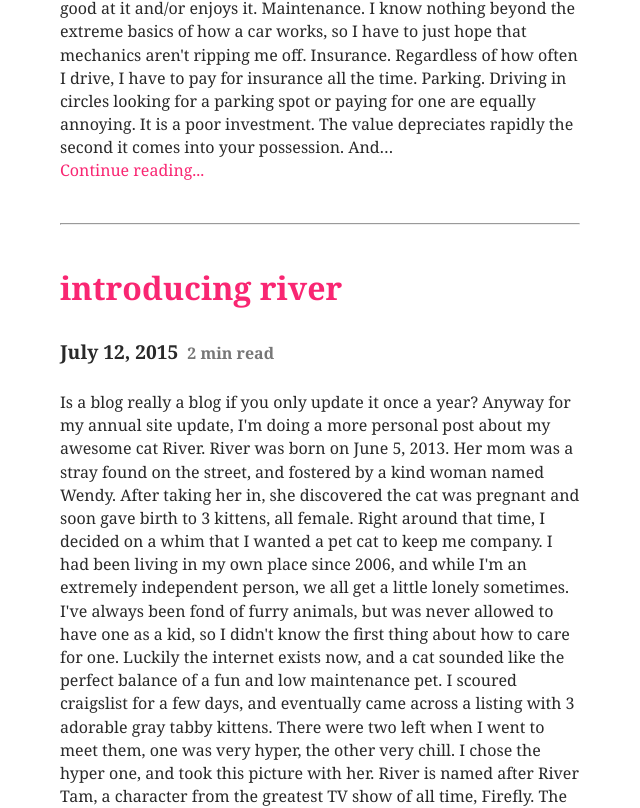
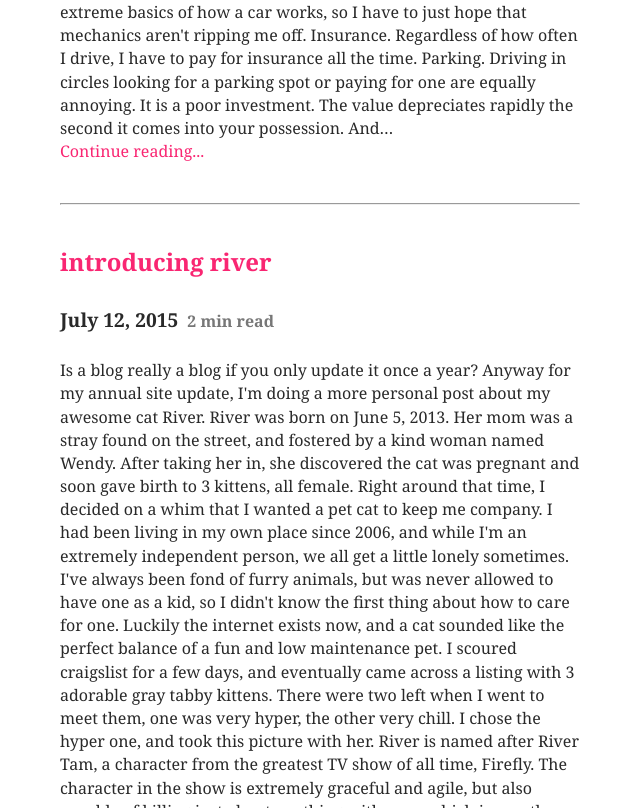
Before and after one commit to mikeygee/mikeygee.github.com, a Gatsby site: page / in a window 1280 px wide. Shown: the part 4372-5180 px from the top of the page, without its empty margins (0-640 px from the left). Built offline with nearby package versions, Linux system fonts and the light colour scheme; Gatsby itself is replaced by a stand-in of ours.

Commit message:
shared blog components

```diff
--- a/src/components/index.js
+++ b/src/components/index.js
@@ -2,7 +2,7 @@ import React from 'react'
 import styled from 'styled-components';
 import { Link } from 'gatsby';
 
-import { colors, breakpoints } from '../styles';
+import { colors, breakpoints, fonts } from '../styles';
 
 const StyledHomeLogo = styled.a`
     border: 2px solid;
@@ -78,7 +78,6 @@ class NavLink extends React.Component {
             e.preventDefault();
             const target = document.querySelector(`#${to}`);
             target.scrollIntoView({ behavior: 'smooth'});
-            setTimeout(() => target.focus(), 1500);
         }
     }
     render() {
@@ -106,6 +105,104 @@ export const Nav = ({ type, isRoot }) => {
     );
 };
 
+const StyledPost = styled.div`
+    line-height: 1.45;
+    margin-bottom: 40px;
+    h2 { font-size: 1.5em; }
+    h4 { font-size: 1.2em; }
+    blockquote {
+        padding: 0 1em;
+        border-left: .25em solid ${colors.quoteBorder};
+    }
+    small {
+        color: ${colors.textSecondary};
+        margin-left: 4px;
+    }
+    pre {
+        overflow: hidden;
+    }
+    code {
+        white-space: pre-wrap;
+    }
+    iframe[src*=youtube] {
+        width: 100%;
+        height: 57vw;
+        max-height: 383px;
+    }
+`;
+
+const Separator = styled.hr`
+    margin: 40px 0;
+`;
+
+export const BlogContainer = styled.section`
+    margin: 0 auto;
+    max-width: 680px;
+    font-family: ${fonts.serif};
+    a {
+        color: ${colors.link};
+        text-decoration: none;
+        &:hover {
+            text-decoration: underline;
+        }
+    }
+`;
+
+export const PostContainer = styled(BlogContainer)`
+    margin: 65px auto 20px;
+    max-width: 720px;
+    padding: 0 20px;
+`;
+
+export const Post = ({ fields = {}, excerpt, timeToRead, frontmatter = {}, isPreview, html }) => {
+    const title = isPreview ? (
+        <Link to={fields.slug}>{frontmatter.title}</Link>
+    ) : frontmatter.title;
+    const postFooter = isPreview ? (
+        <div>
+            { timeToRead > 1 ? (
+                <Link to={fields.slug}>Continue reading...</Link>
+            ) : null }
+            <Separator />
+        </div>
+    ) : null;
+    const content = isPreview ? excerpt : html;
+    return (
+        <StyledPost>
+            <h2>{title}</h2>
+            <h4>{fields.longDate} <small>{timeToRead} min read</small></h4>
+            <div dangerouslySetInnerHTML={{__html: content}} />
+            {postFooter}
+        </StyledPost>
+    );
+};
+
+export const Archive = styled.section`
+    margin: 40px 0;
+    h2 {
+        font-family: ${fonts.monospace};
+        font-weight: normal;
+    }
+    ul {
+        margin: 0;
+        padding: 0;
+        > li {
+            display: flex;
+            flex-direction: row;
+            > div {
+                min-width: 110px;
+            }
+        }
+    }
+`;
+
+export const ArchivePost = ({ fields = {}, frontmatter = {} }) => (
+    <li>
+        <div>{fields.shortDate}</div>
+        <div><Link to={fields.slug}>{frontmatter.title}</Link></div>
+    </li>
+);
+
 export const Footer = () => (
     <footer>© 2020 Mikey Gee</footer>
 );
--- a/src/pages/blog.js
+++ /dev/null
@@ -1,191 +0,0 @@
-import React from 'react';
-import styled from 'styled-components';
-import { Helmet } from 'react-helmet';
-import { Link, graphql } from 'gatsby';
-
-import { colors, fonts, breakpoints, GlobalStyles } from '../styles';
-
-import {
-    NavLink,
-    Footer
-} from './index';
-
-import { HomeLogo } from '../components';
-
-const PREVIEW_LIMIT = 10;
-
-const Header = styled.header`
-    position: fixed;
-    top: 0;
-    width: 100%;
-    background-color: ${colors.bgInverse};
-    padding: 12px 20px;
-    > div {
-        margin: 0 auto;
-        max-width: 680px;
-        > span {
-            margin-right: 16px;
-        }
-    }
-`;
-
-export const Posts = styled.section`
-    margin: 65px auto 20px;
-    max-width: 720px;
-    padding: 0 20px;
-    font-family: ${fonts.serif};
-    a {
-        color: ${colors.link};
-        text-decoration: none;
-        &:hover {
-            text-decoration: underline;
-        }
-    }
-    pre {
-        overflow: hidden;
-    }
-    code {
-        white-space: pre-wrap;
-    }
-    iframe[src*=youtube] {
-        width: 100%;
-        height: 57vw;
-        max-height: 383px;
-    }
-    footer {
-        font-family: ${fonts.sansSerif};
-    }
-`;
-
-export const Archive = styled.section`
-    margin: 40px 0;
-    h2 {
-        font-family: ${fonts.monospace};
-        font-weight: normal;
-    }
-    ul {
-        margin: 0;
-        padding: 0;
-        > li {
-            display: flex;
-            flex-direction: row;
-            > div {
-                min-width: 110px;
-            }
-        }
-    }
-`;
-
-const Card = styled.div`
-    line-height: 1.45;
-    h2 { font-size: 2em; }
-    h4 { font-size: 1.2em; }
-    blockquote {
-        padding: 0 1em;
-        border-left: .25em solid ${colors.quoteBorder};
-    }
-    small {
-        color: ${colors.textSecondary};
-        margin-left: 4px;
-    }
-    margin-bottom: 40px;
-`;
-
-const Separator = styled.hr`
-    margin: 40px 0;
-`;
-
-export const BlogHeader = () => (
-    <Header>
-        <div>
-            <span><HomeLogo to="/"/></span>
-            <NavLink as="span">Blog</NavLink>
-        </div>
-    </Header>
-);
-
-export const Post = ({ fields = {}, excerpt, timeToRead, frontmatter = {}, isPreview, html }) => {
-    const title = isPreview ? (
-        <Link to={fields.slug}>{frontmatter.title}</Link>
-    ) : frontmatter.title;
-    const postFooter = isPreview ? (
-        <div>
-            { timeToRead > 1 ? (
-                <Link to={fields.slug}>Continue reading...</Link>
-            ) : null }
-            <Separator />
-        </div>
-    ) : null;
-    const content = isPreview ? excerpt : html;
-    return (
-        <Card>
-            <h2>{title}</h2>
-            <h4>{fields.longDate} <small>{timeToRead} min read</small></h4>
-            <div dangerouslySetInnerHTML={{__html: content}} />
-            {postFooter}
-        </Card>
-    );
-};
-
-export const ArchivePost = ({ fields = {}, frontmatter = {} }) => (
-    <li>
-        <div>{fields.shortDate}</div>
-        <div><Link to={fields.slug}>{frontmatter.title}</Link></div>
-    </li>
-);
-
-class Blog extends React.Component {
-    render() {
-        const { data } = this.props;
-        console.log(data);
-        const { edges } = data.allMarkdownRemark;
-        const postPreviews = [];
-        const archivePosts = [];
-        edges.forEach((edge = {}, i) => {
-            let node = edge.node;
-            archivePosts.push(<ArchivePost key={`archive${i}`} {...node} />);
-            if (i < PREVIEW_LIMIT) {
-                postPreviews.push(<Post key={`post${i}`} isPreview={true} {...node} />);
-            }
-        });
-        return (
-            <div>
-                <GlobalStyles />
-                <BlogHeader />
-                <Posts>
-                    {postPreviews}
-                    <Archive>
-                        <h2>&lt;Archive /&gt;</h2>
-                        <ul>
-                            {archivePosts}
-                        </ul>
-                    </Archive>
-                    <Footer />
-                </Posts>
-            </div>
-        );
-    }
-}
-
-export const query = graphql`
-{
-    allMarkdownRemark(sort: {fields: fileAbsolutePath, order: DESC}, filter: {fileAbsolutePath: {regex: "/src\\/posts/"}}) {
-        edges {
-            node {
-                excerpt(format: HTML, pruneLength: 2000)
-                timeToRead
-                frontmatter {
-                    title
-                }
-                fields {
-                    longDate
-                    shortDate
-                    slug
-                }
-            }
-        }
-    }
-}
-`;
-
-export default Blog;
--- a/src/pages/index.js
+++ b/src/pages/index.js
@@ -1,16 +1,22 @@
 import React from 'react'
 import styled from 'styled-components';
 import { Helmet } from 'react-helmet';
-import { Link, graphql } from 'gatsby';
+import { graphql } from 'gatsby';
 
 import { colors, fonts, breakpoints, GlobalStyles } from '../styles';
 
-import { IoIosPin, IoLogoGithub, IoIosMail, IoLogoTwitter, IoLogoLinkedin } from 'react-icons/io';
+import { IoLogoGithub, IoIosMail, IoLogoTwitter, IoLogoLinkedin } from 'react-icons/io';
 
 import HeadshotImg from '../images/headshotbw.png';
 
-import { Post, Archive, ArchivePost } from './blog';
-import { HomeLogo, Nav, Footer } from '../components';
+import {
+    Nav,
+    BlogContainer,
+    Post,
+    Archive,
+    ArchivePost,
+    Footer,
+} from '../components';
 
 const PREVIEW_LIMIT = 10;
 
@@ -197,36 +203,6 @@ const IconRow = styled.div`
     line-height: 3;
 `;
 
-export const BlogPosts = styled.section`
-    max-width: 680px;
-    margin: 0 auto;
-    font-family: ${fonts.serif};
-    a {
-        color: ${colors.link};
-        text-decoration: none;
-        &:hover {
-            text-decoration: underline;
-        }
-    }
-    pre {
-        background-color: ${colors.bgSecondary};
-        padding: 14px;
-    }
-    code {
-        font-family: ${fonts.monospace};
-        font-size: 12px;
-        white-space: pre-wrap;
-    }
-    iframe[src*=youtube] {
-        width: 100%;
-        height: 30vw;
-        max-height: 383px;
-    }
-    footer {
-        font-family: ${fonts.sansSerif};
-    }
-`;
-
 const SectionHeader = ({ title }) => (
     <StickyTitle><h1>&lt;{title} /&gt;</h1></StickyTitle>
 );
@@ -312,7 +288,7 @@ class Site extends React.Component {
                 </Contact>
                 <Blog id="blog">
                     <Content>
-                        <BlogPosts>
+                        <BlogContainer>
                             {postPreviews}
                             <Archive>
                                 <h2>&lt;Archive /&gt;</h2>
@@ -320,11 +296,11 @@ class Site extends React.Component {
                                     {archivePosts}
                                 </ul>
                             </Archive>
-                            <Footer />
-                        </BlogPosts>
+                        </BlogContainer>
                     </Content>
                     <SectionHeader title="Blog" />
                 </Blog>
+                <Footer />
             </div>
         );
     }
--- a/src/styles.js
+++ b/src/styles.js
@@ -2,7 +2,6 @@ import { createGlobalStyle } from 'styled-components';
 
 // color pallete
 const pink = '#f92672';
-const redLight = '#dd7373';
 const purple = '#ae81ff';
 const blue = '#66d9ef';
 const green = '#a6e22e';
@@ -28,6 +27,7 @@ export const colors = {
     bgInverse: grayDark,
     bgHover: grayLight,
     bgOverlay: dimmed,
+    borderPrimary: grayLight,
     textPrimary: grayDark,
     textSecondary: grayMedium,
     textAccent1: pink,
@@ -70,6 +70,9 @@ export const GlobalStyles = createGlobalStyle`
         footer {
             text-align: center;
             font-size: 13px;
+            padding: 16px;
+            background-color: ${colors.bgSecondary};
+            border-top: 1px solid ${colors.borderPrimary};
         }
     }
 `;
```
Also changed, not shown: src/templates/BlogPost.js (+7 -11 lines).
